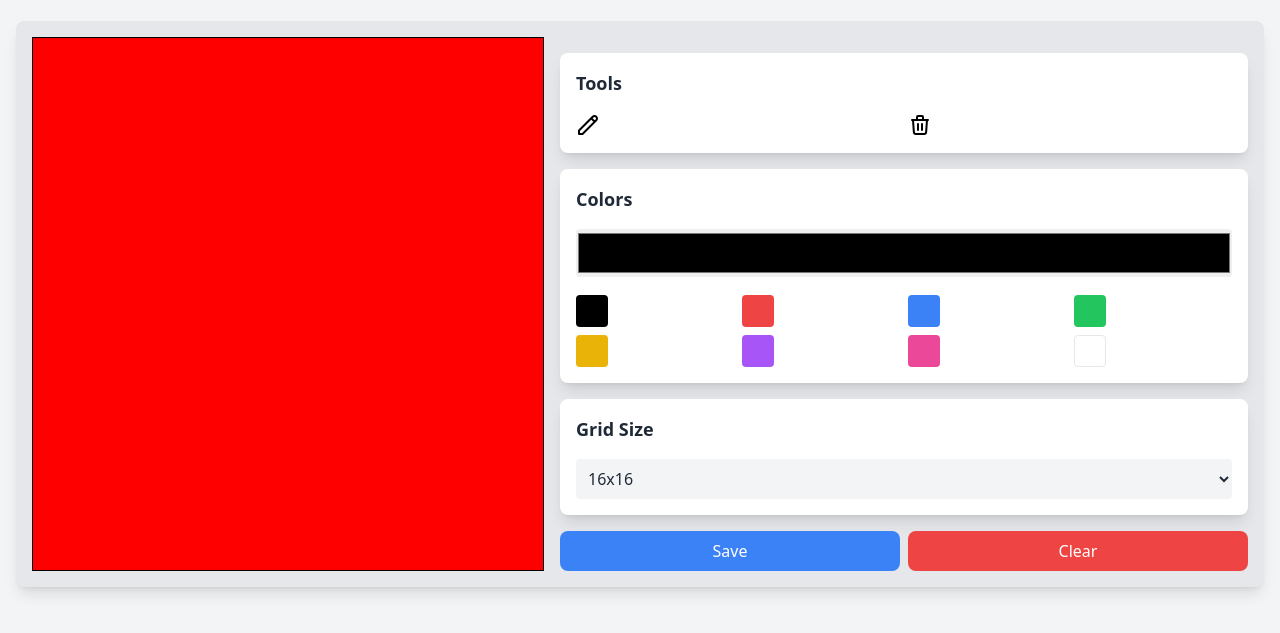
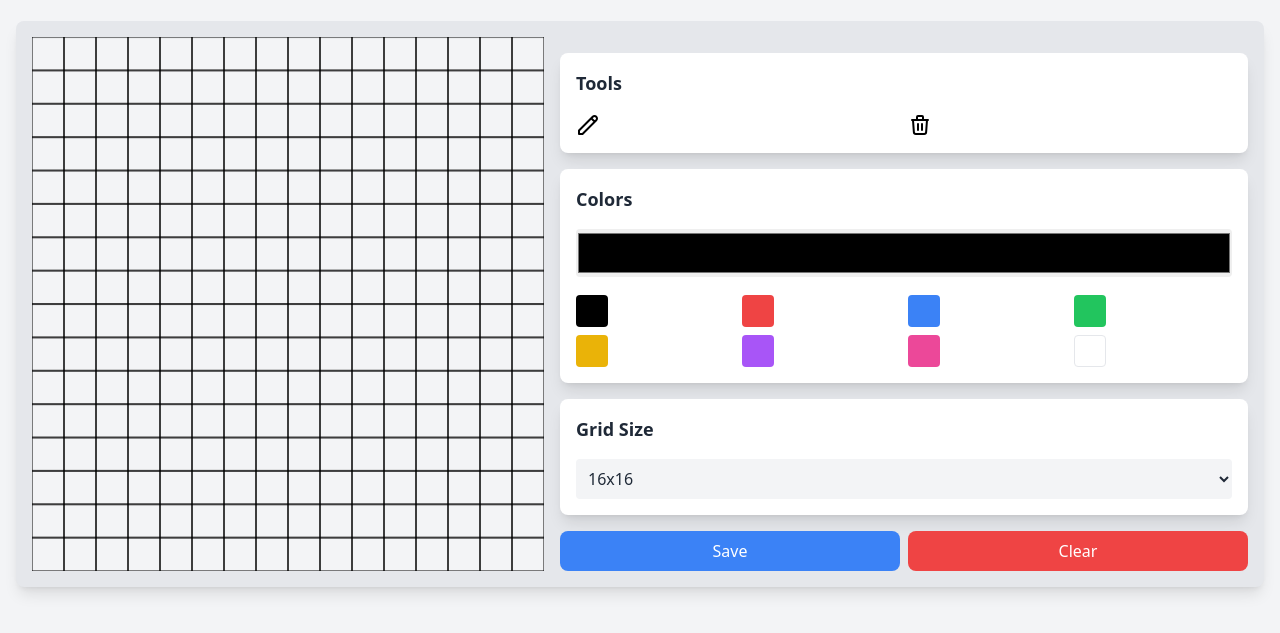
Before and after one commit to Horus031/100Days-JavaScript, a website with bundled scripts: page projects/project-02/src/index.html in a window 1280 px wide. Shown: the part 59-692 px from the top of the page. Built offline with nearby package versions, Linux system fonts and the light colour scheme.

Commit message:
init tailwind & update events

```diff
--- a/projects/project-01/scripts/index.js
+++ b/projects/project-01/scripts/index.js
@@ -258,6 +258,7 @@ const app = {
             const deadlineTime = new Date(time);
             return deadlineTime.getTime();
         });
+
         // Khởi tạo biến lặp qua các
         const sortedDeadlineTodos = [...todos].sort((a, b) => {
             return new Date(a.originalDeadline) - new Date(b.originalDeadline);
--- a/projects/project-02/src/index.html
+++ b/projects/project-02/src/index.html
@@ -23,7 +23,7 @@
             <div class="lg:col-span-12">
                 <div class="flex flex-col lg:flex-row justify-between bg-gray-200 dark:bg-gray-800 rounded-lg p-4 shadow-lg lg:space-x-4 space-y-4">
                     <div class="" id="canvas-container">
-                        <canvas id="pixel-grid" class="grid grid-16 gap-0.5 w-full h-full bg-gray-100 dark:bg-gray-700 size-[512px]">
+                        <canvas id="pixel-grid" class="grid grid-16 gap-0.5 w-full h-full bg-gray-100 size-[512px]">
 
                         </canvas>
                     </div>
@@ -51,7 +51,7 @@
                             <h2 class="text-lg font-semibold mb-4 text-gray-800 dark:text-white">
                                 Colors
                             </h2>
-                            <input id="color-picker" type="color" class="w-full h-12 rounded cursor-pointer" value="#000000">
+                            <input id="color-picker" type="color" class="w-full h-12 rounded cursor-pointer">
                             <div class="grid grid-cols-4 gap-2 mt-4">
                                 <button class="w-8 h-8 rounded bg-black"></button>
                                 <button class="w-8 h-8 rounded bg-red-500"></button>
@@ -71,8 +71,8 @@
                             <select name="" id="grid-size" class="bg-gray-100 rounded p-2 w-full text-gray-800">
                                 <option value="8">8x8</option>
                                 <option value="16" selected>16x16</option>
-                                <option value="32">32x32</option>
-                                <option value="64">64x64</option>
+                                <option value="32" >32x32</option>
+                                <option value="64" >64x64</option>
                             </select>
                         </div>
 
--- a/projects/project-02/src/scripts/app.js
+++ b/projects/project-02/src/scripts/app.js
@@ -6,6 +6,7 @@ const darkModeBtn = document.querySelector('#dark-mode');
 const htmlElement = document.documentElement;
 const canvas = document.querySelector('#pixel-grid');
 const gridSelect = document.querySelector('#grid-size');
+const colorPicker = document.querySelector('#color-picker');
 
 
 const app = {
@@ -14,12 +15,16 @@ const app = {
         ui.handleSizeCanvas(canvas);
 
         // render bản vẽ dựa trên grid size
-        ui.renderCanvas(canvas, gridSelect);
+        ui.renderCanvas(canvas, gridSelect, storage);
     },
 
     handleEvents: function() {
         // Handle trạng thái dark mode
         events.handleDarkMode(darkModeBtn, htmlElement, storage);
+
+        events.handleGridSelect(canvas, gridSelect, storage);
+
+        events.handleDrawing(canvas, gridSelect, colorPicker);
     },
 
     handleResize: function() {
--- a/projects/project-02/src/scripts/event.js
+++ b/projects/project-02/src/scripts/event.js
@@ -1,3 +1,5 @@
+import { ui } from "./ui.js";
+
 export const events = {
     handleDarkMode: function(button, htmlElement, configHandler) {
         button.addEventListener('click', () => {
@@ -12,9 +14,32 @@ export const events = {
         }
     },
 
-    handleGridSelect: function(gridSelect) {
+    handleGridSelect: function(canvas, gridSelect, configHandler) {
         gridSelect.addEventListener('change', () => {
+            ui.renderCanvas(canvas, gridSelect, configHandler)
+        })
+    },
 
+    handleDrawing: function(canvas, gridSelect, colorPicker) {
+        const ctx = canvas.getContext('2d');
+        let currentColor;
+
+        colorPicker.addEventListener('input', function() {
+            return currentColor = colorPicker.value
+        })
+
+        canvas.addEventListener('click', function(e) {
+            const gridSize = parseInt(gridSelect.value);
+            const pixelSize = canvas.width / gridSize;
+
+            const rect = canvas.getBoundingClientRect();
+            const x = Math.floor((e.clientX - rect.left) / pixelSize) * pixelSize;
+            const y = Math.floor((e.clientY - rect.top) / pixelSize) * pixelSize;
+
+
+
+            ctx.fillStyle = `${currentColor}`;
+            ctx.fillRect(x, y, pixelSize, pixelSize);
         })
     }
 }
--- a/projects/project-02/src/scripts/ui.js
+++ b/projects/project-02/src/scripts/ui.js
@@ -1,3 +1,5 @@
+import { events } from "./event.js";
+
 export const ui = {
     handleSizeCanvas: function(canvas) {
         const screenSize = Math.min(window.innerWidth, window.innerHeight) * 0.9; // 90% màn hình
@@ -6,46 +8,23 @@ export const ui = {
         canvas.height = newSize;
     },
 
-    renderCanvas: function(canvas, gridSelect) {
+    renderCanvas: function(canvas, gridSelect, configHandler) {
         const ctx = canvas.getContext('2d');
         if (!ctx) {
             console.error('Failed to get canvas context');
             return;
         }
 
-        const imageData = ctx.createImageData(canvas.width, canvas.height)
         const gridSize = parseInt(gridSelect.value);
         const pixelSize = canvas.width / gridSize;
 
-        // Màu viền (đen)
-        const borderColor = [0, 0, 0, 255]; // RGBA cho màu đen
-        // Màu bên trong (đỏ)
-        const fillColor = [255, 0, 0, 255]; // RGBA cho màu đỏ
+        ctx.clearRect(0, 0, canvas.width, canvas.height);
 
-        for (let y = 0; y < canvas.height; y++) {
-            for (let x = 0; x < canvas.width; x++) {
-                const index = (y * canvas.width + x) * 4;
-
-                // Kiểm tra xem pixel có nằm trên viền hay không
-                if (x === 0 || x === canvas.width - 1 || y === 0 || y === canvas.height - 1) {
-                    // Đặt màu viền (màu đen)
-                    imageData.data[index] = borderColor[0];     // Red
-                    imageData.data[index + 1] = borderColor[1]; // Green
-                    imageData.data[index + 2] = borderColor[2]; // Blue
-                    imageData.data[index + 3] = borderColor[3]; // Alpha
-                    } else {
-                    // Đặt màu bên trong (màu đỏ)
-                    imageData.data[index] = fillColor[0];      // Red
-                    imageData.data[index + 1] = fillColor[1];  // Green
-                    imageData.data[index + 2] = fillColor[2];  // Blue
-                    imageData.data[index + 3] = fillColor[3];  // Alpha
-                }
+        for (let y = 0; y < gridSize; y++) {
+            for(let x = 0; x < gridSize; x++) {
+                ctx.strokeStyle = 'black';
+                ctx.strokeRect(x * pixelSize, y * pixelSize, pixelSize, pixelSize);
             }
         }
-
-        // Vẽ ImageData lên canvas tại vị trí (50, 50)
-        ctx.putImageData(imageData, 0, 0);
-
-
     }
 }
```
Also changed, not shown: projects/project-01/package.json (+6 -3 lines), projects/project-02/src/output.css, 1 other file.
